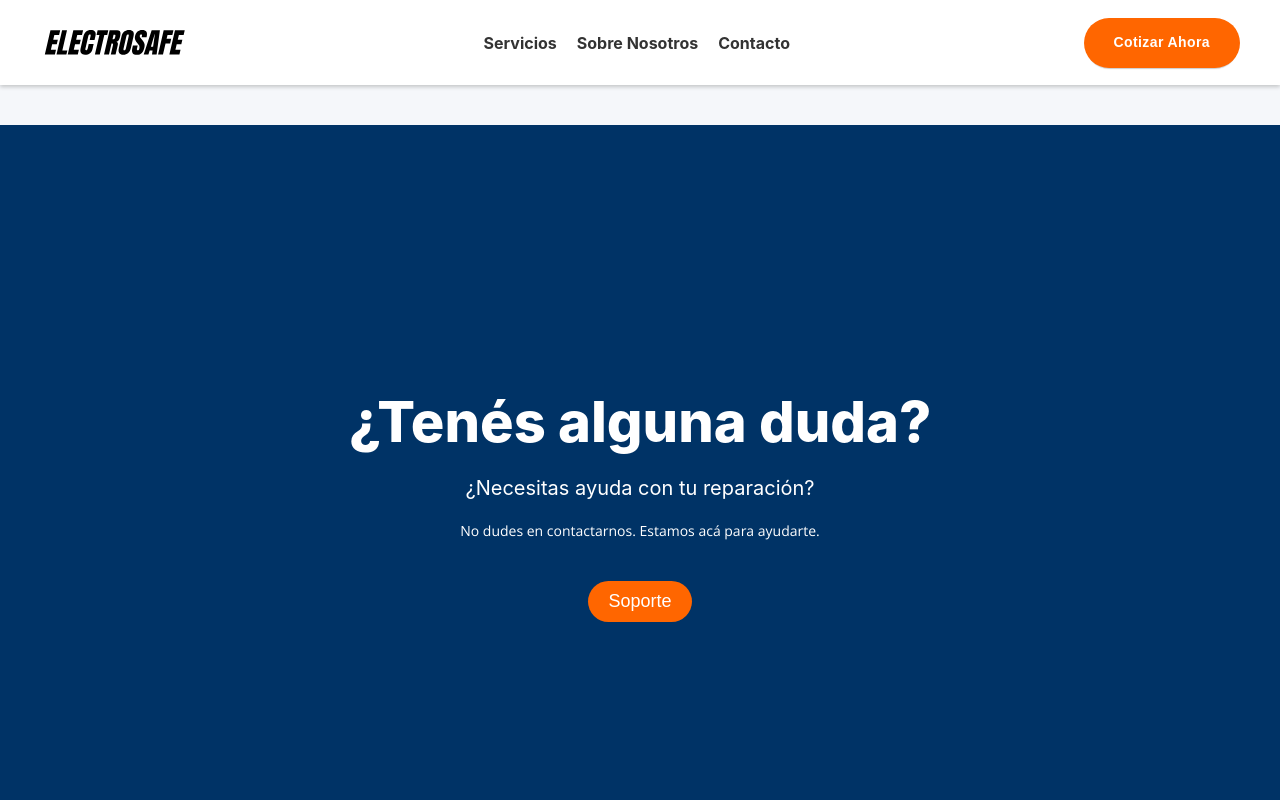
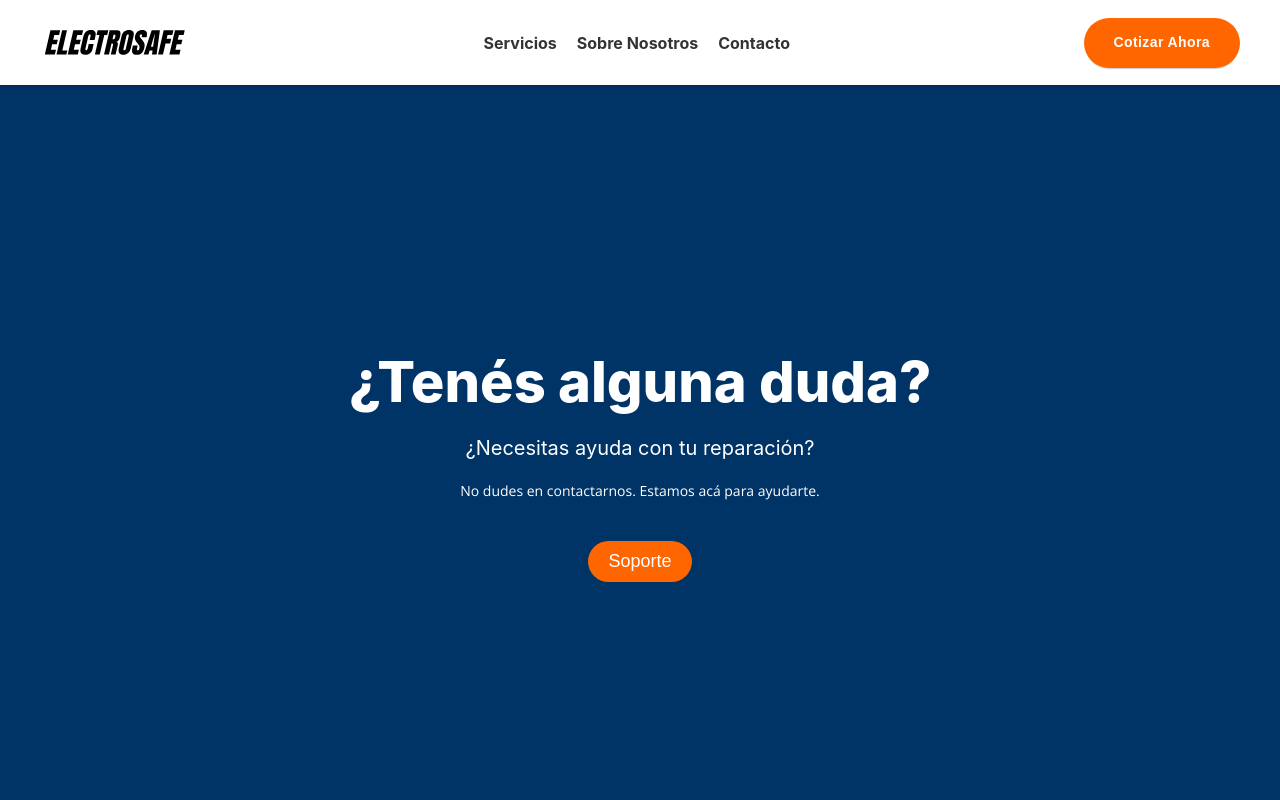
Before and after one commit to manuel-25/ElectroFix, a React (Create React App) app in the folder frontend/: page /contacto in a window 1280 px wide. Shown: the top 800 px of the page. Built offline with nearby package versions, Linux system fonts and the light colour scheme.

Commit message:
contact section margin top removed

```diff
--- a/frontend/src/components/AboutUs/AboutUs.css
+++ b/frontend/src/components/AboutUs/AboutUs.css
@@ -1,5 +1,4 @@
 /* AboutUs.css */
-
 .about-us-section {
     background-color: var(--background-color);
     padding: 60px 20px;
@@ -43,8 +42,7 @@
 
 .values-section,
 .experience-section,
-.testimonials-section,
-.contact-section {
+.testimonials-section {
     margin-top: 40px;
 }
 
```
